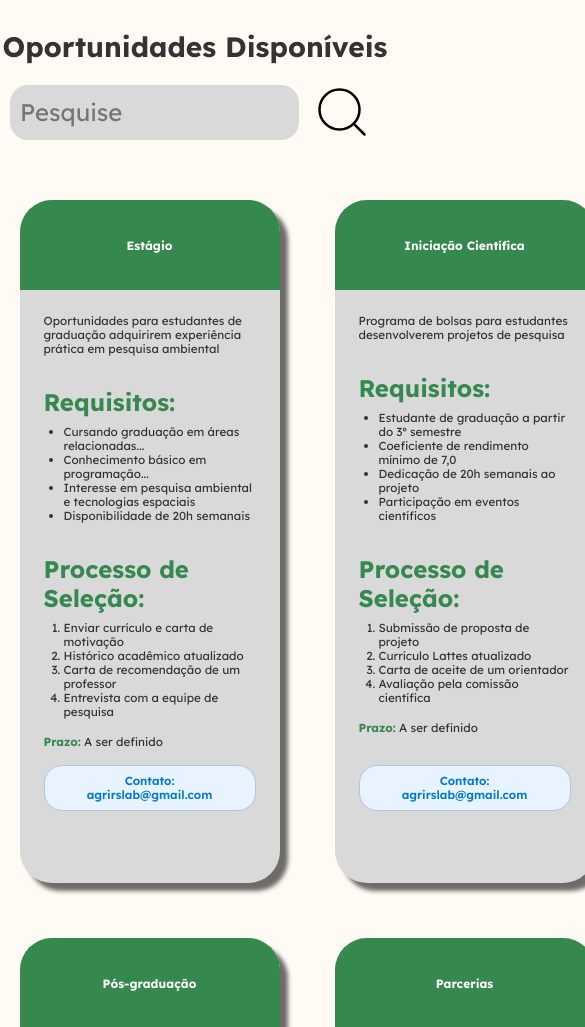
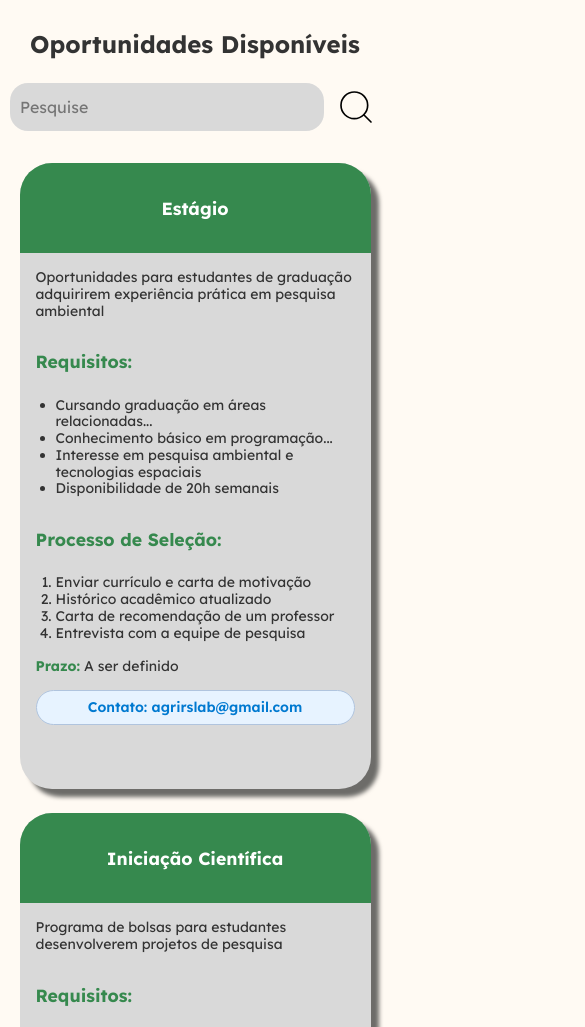
Before and after one commit to KaimanByte/AgriRS-Lab, a plain HTML site: page front/pages/vagas.html in a window 390 px wide. Shown: the part 347-1374 px from the top of the page, 585 px wide, since content can reach past the window. Drawn offline with Linux system fonts and the light colour scheme.

Commit message:
Responsividade no vagas

```diff
--- a/front/pages/vagas.html
+++ b/front/pages/vagas.html
@@ -32,7 +32,11 @@
     <header>
         <nav>
             <img src="../imagens/Header/AgriRSlab.png" id="Agriheader">
-            <ul>
+
+            <!-- 🔹 Botão do menu hambúrguer adicionado -->
+      <button id="menu-toggle" aria-label="Abrir menu">☰ Menu</button>
+
+            <ul id="nav-links">
                 <li><a href="index.html">Início</a></li>
                 <li><a href="sobre.html">Sobre</a></li>
                 <li><a href="vagas.html">Vagas</a></li>
@@ -51,7 +55,7 @@
 
     <main>
     <section class="pesquisa">
-        <h2>Oportunidades Disponíveis</h2>
+        <h2 class="titulo-academico">Oportunidades Disponíveis</h2>
         <div class="pesquisa2">
             <input type="text" placeholder="Pesquise">
             <button class="search-btn" aria-label="Pesquisar">
@@ -272,6 +276,24 @@
             </div>
         </block>
     </footer>
+    <script>
+    /* 🔹 SCRIPT DO MENU HAMBURGUER */
+    const toggle = document.getElementById("menu-toggle");
+    const navLinks = document.getElementById("nav-links");
+    const navItems = document.querySelectorAll("#nav-links a");
+
+    toggle.addEventListener("click", () => {
+      navLinks.classList.toggle("ativo");
+    });
+
+    // Fecha o menu ao clicar em um link (melhor UX)
+    navItems.forEach(item => {
+      item.addEventListener("click", () => {
+        navLinks.classList.remove("ativo");
+      });
+    });
+  </script>
+
     <script defer src="https://barra.brasil.gov.br/barra.js" type="text/javascript"></script>
 </body>
 </html>
--- a/front/styles/StyleVagas.css
+++ b/front/styles/StyleVagas.css
@@ -9,14 +9,14 @@
   font-size: clamp(1.5rem, 2.5vw, 2.25rem);
   /*tamanho da fonte de forma responsiva*/
   text-align: center;
-  font-size: 36px;
   margin-top: 2rem;
   /*espaço anterior*/
 
 }
 
 .pesquisa h2 {
-  font-size: 28px;
+  font-size: 1.5rem;
+  margin-bottom:1rem;
 }
 
 /*Campo para pesquisar*/
@@ -25,13 +25,12 @@
   /*rorna flexível, itens alinhados horizontalmente*/
   align-items: center;
   text-align: center;
-  display: inline-flex;
-  gap: 5px;
+  gap: 0.3125rem;
   /*Espaço entre os itens do flex*/
-  margin-top: auto;
+  margin-top: 1.5rem;
   width: 100%;
-  max-width: 1200px;
-  padding: 0 10px;
+  max-width: 75rem;
+  padding: 0 0.625rem;
   /*Espaço interno lateral*/
   margin-left: auto;
   margin-right: auto;
@@ -43,10 +42,10 @@
   flex: 1;
   min-width: 0;
   width: 100%;
-  height: 55px;
-  padding: 6px 10px;
-  font-size: 24px;
-  border-radius: 18px;
+  height: 3.4375rem;
+  padding: 0.375rem 0.625rem;
+  font-size: 1.5rem;
+  border-radius: 1.125rem;
   background-color: #D9D9D9;
   border: none;
   outline: none;
@@ -70,15 +69,15 @@
 
 /*Tamanho da Lupa*/
 .search-btn svg {
-  width: 60px;
-  height: 80px;
+  width: 2.5rem !important;
+  height: 2.5rem !important;
 
 }
 
 .card-header button {
-  height: 40px;
+  height: 2.5rem;
   padding: 0 12px;
-  font-size: 18px;
+  font-size: 1.125rem;
 
 }
 
@@ -98,19 +97,19 @@
 
 .card {
   background-color: #D9D9D9;
-  border-radius: 32px;
-  box-shadow: 8px 8px 4px #6D6C69;
+  border-radius: 2rem;
+  box-shadow: 0.5rem 0.5rem 0.25rem #6D6C69;
   overflow: hidden;
   display: flex;
   flex-direction: column;
   text-align: left;
-  min-height: 320px;
+  min-height: 20rem;
   min-width: 260px;
 }
 
 .card-header {
   background-color: #36894E;
-  padding: 16px;
+  padding: 1rem;
   text-align: left;
   height: 90px;
   width: 100%;
@@ -139,16 +138,16 @@ justify-content: center;
 }
 
 .card-body h4 {
-  margin-top: 16px;
-  margin-bottom: 8px;
+  margin-top: 1rem;
+  margin-bottom: 1.5rem;
   color: #36894E;
-  font-size: 24px;
+  font-size: clamp(1rem, 1.5vw, 1.5rem);
   text-align: left;
 }
 
 .card-body ul,
 .card-body ol {
-  margin: 0 0 16px 20px;
+  margin: 0 0 1rem 1.25rem;
 }
 
 .card-body p {
@@ -165,8 +164,8 @@ justify-content: center;
   background-color: #e7f3ff;
   color: #0079D0;
   text-decoration: none;
-  border-radius: 18px;
-  border: 1px solid #b0c4de;
+  border-radius: 1.125rem;
+  border: 0.0625rem solid #b0c4de;
   font-weight: 600;
   transition: background 0.3s;
   margin-top: auto;
@@ -187,3 +186,104 @@ justify-content: center;
   font-weight: bold;
   color: #36894E;
 }
+
+/* Tablets e monitores médios */
+@media (max-width: 1024px) {
+  .cards-container {
+    grid-template-columns: repeat(auto-fit, minmax(280px, 1fr));
+    gap: 2rem;
+    margin: 2rem auto;
+  }
+
+  .pesquisa2 input[type="text"] {
+    font-size: 1.125rem;
+  }
+
+  .search-btn svg {
+    width: 1.75rem;
+    height: 1.75rem;
+  }
+}
+
+/* Celulares grandes (até 768px) */
+@media (max-width: 768px) {
+  .pesquisa {
+    font-size: clamp(1.25rem, 3vw, 1.75rem);
+  }
+
+  .pesquisa2 {
+  display: flex;
+    flex-wrap: nowrap;
+    justify-content: center;
+    align-items: center;
+    gap: 0.5rem;
+  }
+
+  .pesquisa2 input[type="text"] {
+   flex: 1;
+    height: 3rem;
+    font-size: 1rem;
+  }
+
+
+  .search-btn {
+    height: 3rem;
+    padding: 0.25rem;
+  }
+
+  .search-btn svg {
+    width: 1.5rem;
+    height: 1.5rem;
+  }
+
+  .card-body {
+    font-size: 0.9rem;
+    padding: 1rem;
+  }
+
+  .card-body h4 {
+    font-size: 1.1rem;
+  }
+
+  .card-button {
+    font-size: 0.875rem;
+    width: 100%;
+  }
+
+  .botoes a {
+    font-size: 14px;
+  }
+}
+
+
+/* Celulares pequenos (até 480px) */
+@media (max-width: 480px) {
+  .pesquisa {
+    font-size: 1.25rem;
+  }
+
+
+  .cards-container {
+    grid-template-columns: 1fr;
+    gap: 1.5rem;
+  }
+
+  .card {
+    min-height: auto;
+  }
+
+  .card-header h3 {
+    font-size: 1.1rem;
+  }
+
+  .card-body p,
+  .card-body ul,
+  .card-body ol {
+    font-size: 0.875rem;
+  }
+
+  .card-button {
+    width: 100%;
+    font-size: 0.875rem;
+  }
+}
```
